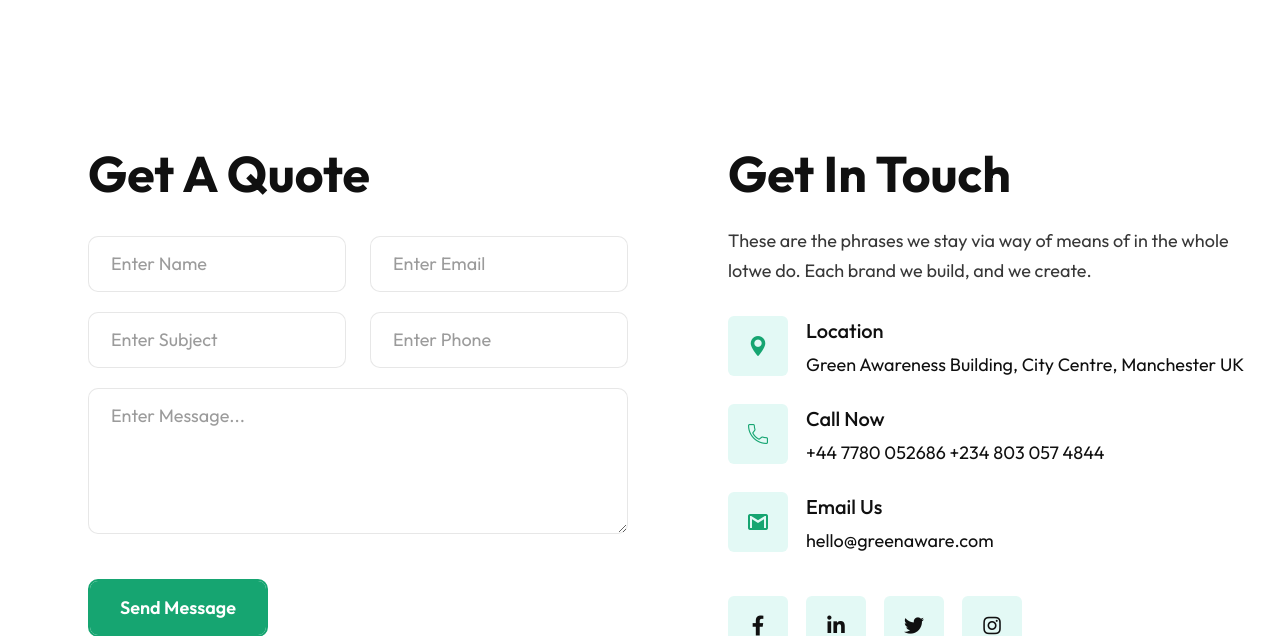
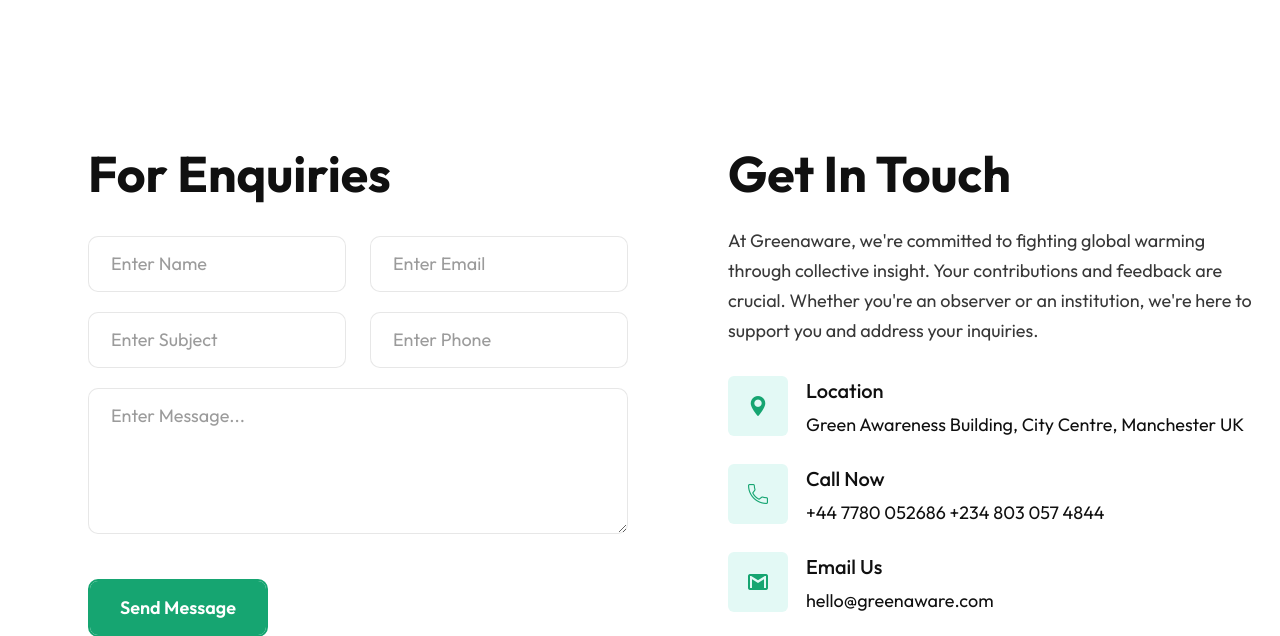
Before and after one commit to olakvnle/Greenaware-Website, a Django app: page /contact/ in a window 1280 px wide. Shown: the part 1156-1792 px from the top of the page. Run offline with Django 5.2, Linux system fonts and the light colour scheme; parts of the project's set-up code (start-up, migrations or seed data) failed here and were passed over; some libraries are stand-ins or nearby versions; some web fonts are replaced.

Commit message:
Updated edit

```diff
--- a/templates/new/blog_details.html
+++ b/templates/new/blog_details.html
@@ -8,7 +8,7 @@
 <head>
         <meta charset="utf-8" />
         <meta http-equiv="x-ua-compatible" content="ie=edge" />
-        <title>Itco|| Responsive HTML 5 Template</title>
+        <title>GreenAware</title>
         <meta name="description" content="" />
         <meta name="viewport" content="width=device-width, initial-scale=1" />
 
--- a/templates/new/contact.html
+++ b/templates/new/contact.html
@@ -48,7 +48,7 @@
     <div class="row">
       <div class="col-lg-6">
         <div class="sec-content">
-          <h2 class="sec-title">Get A Quote</h2>
+          <h2 class="sec-title">For Enquiries</h2>
           <form
             action="https://itco.netlify.app/mail.php"
             method="post"
@@ -119,8 +119,8 @@
         <div class="sec-content">
           <h2 class="sec-title">Get In Touch</h2>
           <p>
-            These are the phrases we stay via way of means of in the whole lotwe
-            do. Each brand we build, and we create.
+            At Greenaware, we're committed to fighting global warming through collective insight. Your contributions and feedback are crucial. Whether you're an observer or an institution,
+             we're here to support you and address your inquiries.
           </p>
           <div class="get-in-touch">
             <!-- project-qinfo -->
--- a/templates/new/home2.html
+++ b/templates/new/home2.html
@@ -7,7 +7,7 @@
 <head>
         <meta charset="utf-8" />
         <meta http-equiv="x-ua-compatible" content="ie=edge" />
-        <title>Itco|| Responsive HTML 5 Template</title>
+        <title>GreenAware</title>
         <meta name="description" content="" />
         <meta name="viewport" content="width=device-width, initial-scale=1" />
 
--- a/templates/new/home3.html
+++ b/templates/new/home3.html
@@ -7,7 +7,7 @@
 <head>
         <meta charset="utf-8" />
         <meta http-equiv="x-ua-compatible" content="ie=edge" />
-        <title>Itco|| Responsive HTML 5 Template</title>
+        <title>GreenAware</title>
         <meta name="description" content="" />
         <meta name="viewport" content="width=device-width, initial-scale=1" />
 
--- a/templates/new/layout.html
+++ b/templates/new/layout.html
@@ -11,7 +11,7 @@
   <head>
     <meta charset="utf-8" />
     <meta http-equiv="x-ua-compatible" content="ie=edge" />
-    <title>Itco|| Responsive HTML 5 Template</title>
+    <title>GreenAware</title>
     <meta name="description" content="" />
     <meta name="viewport" content="width=device-width, initial-scale=1" />
 
--- a/templates/new/project_details.html
+++ b/templates/new/project_details.html
@@ -8,7 +8,7 @@
 <head>
         <meta charset="utf-8" />
         <meta http-equiv="x-ua-compatible" content="ie=edge" />
-        <title>Itco|| Responsive HTML 5 Template</title>
+        <title>GreenAware</title>
         <meta name="description" content="" />
         <meta name="viewport" content="width=device-width, initial-scale=1" />
 
--- a/templates/new/projects.html
+++ b/templates/new/projects.html
@@ -8,7 +8,7 @@
 <head>
         <meta charset="utf-8" />
         <meta http-equiv="x-ua-compatible" content="ie=edge" />
-        <title>Itco|| Responsive HTML 5 Template</title>
+        <title>GreenAware</title>
         <meta name="description" content="" />
         <meta name="viewport" content="width=device-width, initial-scale=1" />
 
--- a/templates/new/service_details.html
+++ b/templates/new/service_details.html
@@ -8,7 +8,7 @@
 <head>
         <meta charset="utf-8" />
         <meta http-equiv="x-ua-compatible" content="ie=edge" />
-        <title>Itco|| Responsive HTML 5 Template</title>
+        <title>GreenAware</title>
         <meta name="description" content="" />
         <meta name="viewport" content="width=device-width, initial-scale=1" />
 
--- a/templates/new/services.html
+++ b/templates/new/services.html
@@ -8,7 +8,7 @@
 <head>
         <meta charset="utf-8" />
         <meta http-equiv="x-ua-compatible" content="ie=edge" />
-        <title>Itco|| Responsive HTML 5 Template</title>
+        <title>GreenAware</title>
         <meta name="description" content="" />
         <meta name="viewport" content="width=device-width, initial-scale=1" />
 
--- a/templates/new/team_details.html
+++ b/templates/new/team_details.html
@@ -8,7 +8,7 @@
 <head>
         <meta charset="utf-8" />
         <meta http-equiv="x-ua-compatible" content="ie=edge" />
-        <title>Itco|| Responsive HTML 5 Template</title>
+        <title>GreenAware</title>
         <meta name="description" content="" />
         <meta name="viewport" content="width=device-width, initial-scale=1" />
 
```
